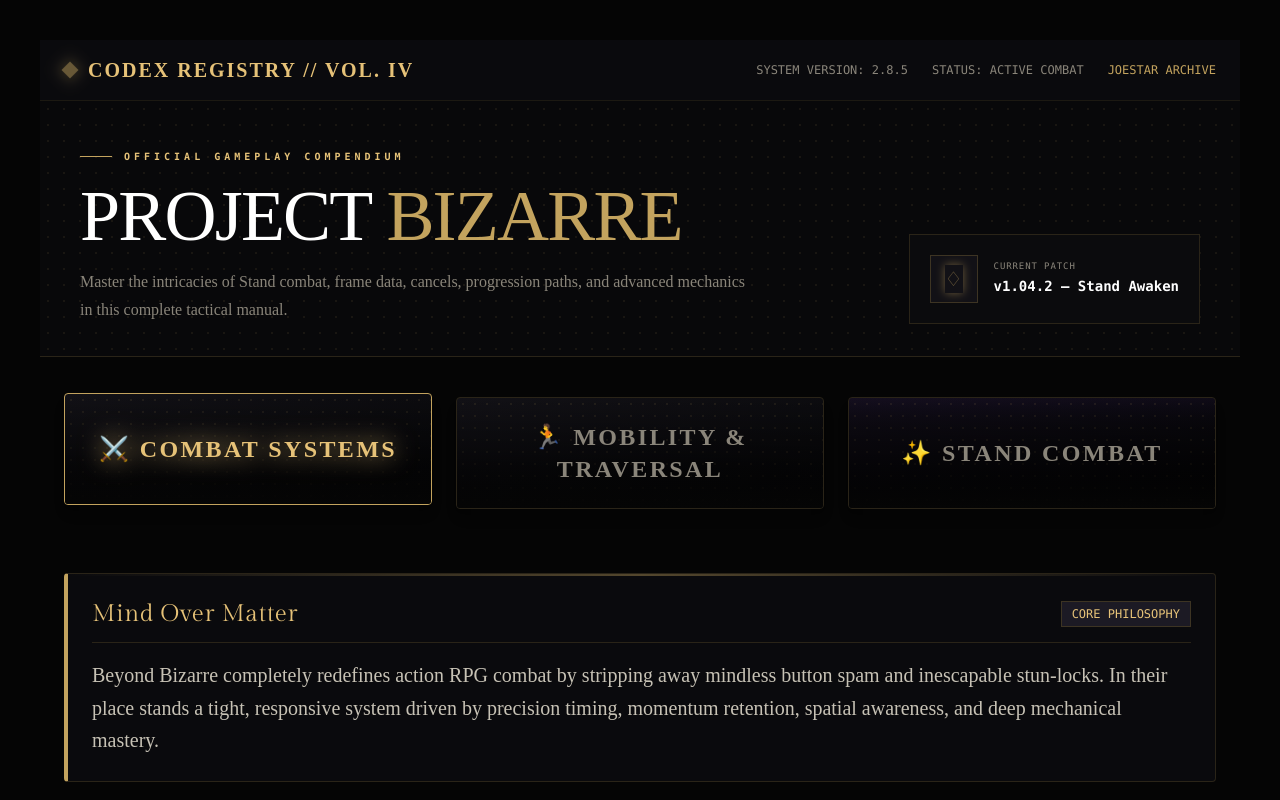
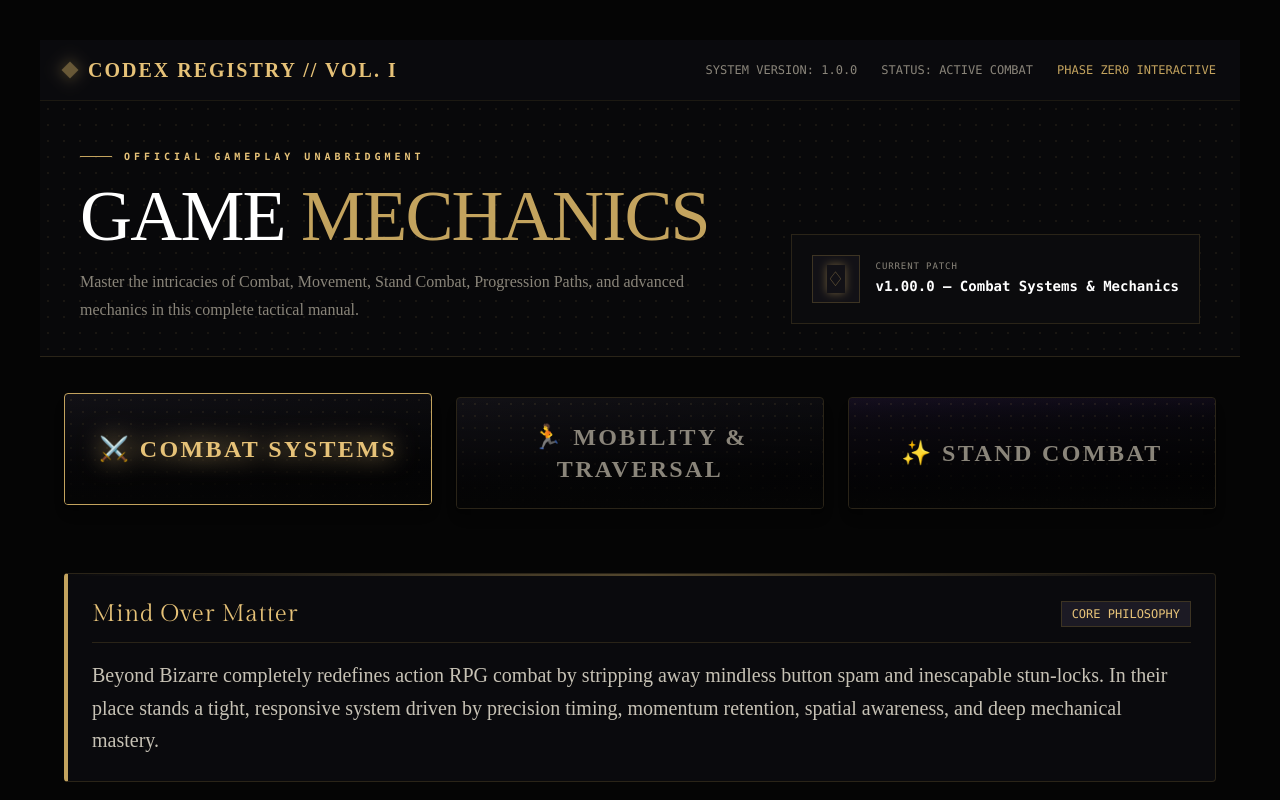
Before and after one commit to Light09-phase/beyond-bizarre, a Next.js app: page /combat in a window 1280 px wide. Shown: the top 800 px of the page. Built offline with nearby package versions, Linux system fonts and the light colour scheme; a web font is replaced by a local one.

Commit message:
Tertiary Commit

```diff
--- a/app/components/Combat.tsx
+++ b/app/components/Combat.tsx
@@ -83,7 +83,7 @@ const styleRanks = [
 const heavyStrikeOptions: VideoOption[] = [
   {
     id: "basic",
-    label: "Basic Heavy Strike",
+    label: "Heavy Strike",
     badge: "HEAVY DEMO",
     duration: "0:12",
     inputTag: "M2 / MMB",
@@ -762,13 +762,13 @@ const SiteHeader: React.FC = () => {
         <div className="flex items-center space-x-3">
           <span className="w-3 h-3 bg-[#c3a35e] rotate-45 shadow-[0_0_15px_#c3a35e] animate-pulse" />
           <span className="font-['Cormorant_Upright',serif] text-xl font-bold uppercase tracking-widest text-[#e6c278]">
-            Codex Registry // Vol. IV
+            Codex Registry // Vol. I
           </span>
         </div>
         <div className="flex items-center space-x-6 text-xs font-mono text-[#8a857a]">
-          <span>SYSTEM VERSION: 2.8.5</span>
+          <span>SYSTEM VERSION: 1.0.0</span>
           <span>STATUS: ACTIVE COMBAT</span>
-          <span className="text-[#c3a35e]">JOESTAR ARCHIVE</span>
+          <span className="text-[#c3a35e]">PHASE ZER0 INTERACTIVE</span>
         </div>
       </div>
 
@@ -782,20 +782,20 @@ const SiteHeader: React.FC = () => {
               <div className="mb-4 flex items-center gap-3">
                 <span className="h-px w-8 bg-[#c3a35e]" />
                 <span className="font-mono text-[10px] font-bold uppercase tracking-[0.4em] text-[#e6c278]">
-                  Official Gameplay Compendium
+                  Official Gameplay Unabridgment
                 </span>
               </div>
 
               <h1 className="font-[var(--font-gloock)] text-5xl uppercase tracking-tight text-white md:text-7xl">
-                Project{" "}
+                Game{" "}
                 <span className="text-[#c3a35e]">
-                  Bizarre
+                  Mechanics
                 </span>
               </h1>
 
               <p className="mt-4 max-w-2xl text-sm leading-7 text-[#8a857a] md:text-base">
-                Master the intricacies of Stand combat, frame data, cancels,
-                progression paths, and advanced mechanics in this complete
+                Master the intricacies of Combat, Movement, Stand Combat,
+                Progression Paths, and advanced mechanics in this complete
                 tactical manual.
               </p>
             </div>
@@ -811,7 +811,7 @@ const SiteHeader: React.FC = () => {
                     Current Patch
                   </span>
                   <strong className="font-mono text-sm text-white">
-                    v1.04.2 — Stand Awaken
+                    v1.00.0 — Combat Systems & Mechanics
                   </strong>
                 </div>
               </div>
@@ -834,9 +834,9 @@ const SiteFooter: React.FC = () => {
           </span>
         </div>
         <div className="flex items-center space-x-6">
-          <span>SYSTEM ARCHIVE: VOL. IV</span>
+          <span>SYSTEM ARCHIVE: VOL. I</span>
           <span>STATUS: SECURE</span>
-          <span className="text-[#c3a35e]">JOESTAR CORP</span>
+          <span className="text-[#c3a35e]">PHASE ZER0 INTERACTIVE</span>
         </div>
       </div>
     </footer>
--- a/app/components/header.tsx
+++ b/app/components/header.tsx
@@ -12,7 +12,7 @@ interface HeaderProps {
 export default function Header({ setActiveTab, activeTab, playMusic }: HeaderProps) {
   const navItems = [
     { id: 'homepage', label: 'Homepage' },
-    { id: 'combat', label: 'Combat' },
+    { id: 'combat', label: 'Mechanics' },
     { id: 'videos', label: 'Videos' },
     { id: 'news', label: 'News & Info' },
     { id: 'background', label: 'Background' },
```
